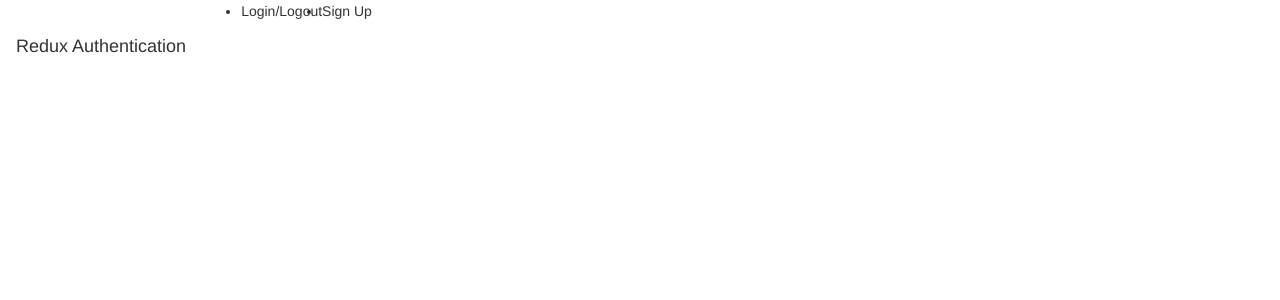
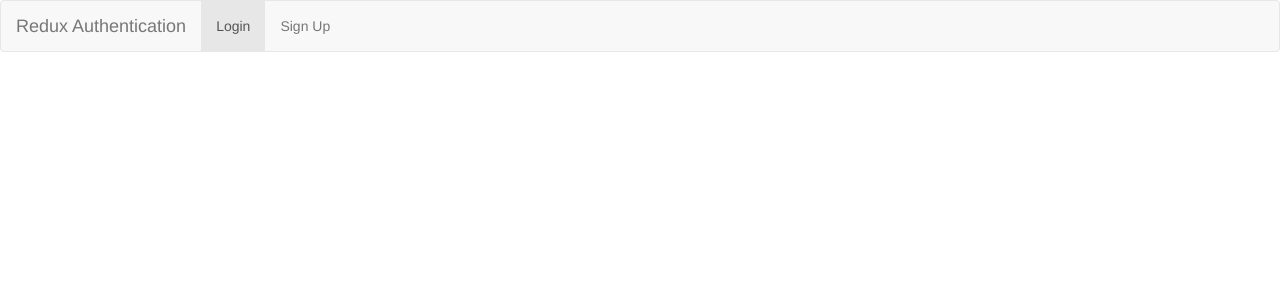
Before and after one commit to brianfajardo/moonrise-kingdom, a React app in the folder client/: page / in a window 1280 px wide. Shown: the top 300 px of the page. Built offline with nearby package versions, Linux system fonts and the light colour scheme.

Commit message:
Quick bootstrap styling

```diff
--- a/client/src/components/Header.js
+++ b/client/src/components/Header.js
@@ -1,10 +1,11 @@
 import React from 'react'
+import { Link } from 'react-router-dom'
 
 export default () =>
-  <nav className="navbar">
-    <h1 className="navbar-brand">Redux Authentication</h1>
-    <ul className="navbar-nav">
-      <li className="nav-item">Login/Logout</li>
-      <li className="nav-item">Sign Up</li>
+  <nav className="navbar navbar-default">
+    <a className="navbar-brand" href="/">Redux Authentication</a>
+    <ul className="nav navbar-nav">
+      <li className="active"><a href="/signin">Login</a></li>
+      <li><a href="/signup">Sign Up</a></li>
     </ul>
   </nav>
```
